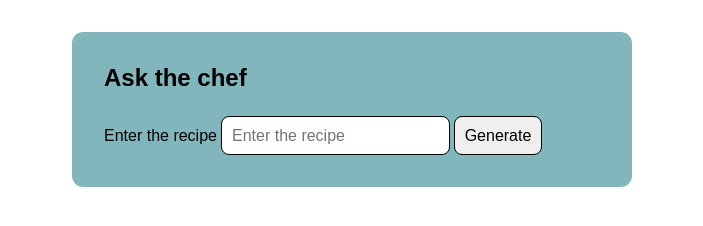
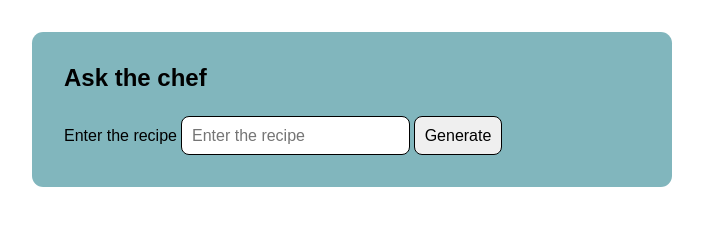
Before and after one commit to darellanodev/chef-ai, a website with bundled scripts: page index.html in a window 1280 px wide. Shown: the whole page, without its empty margins (288-991 px from the left). Built offline with nearby package versions, Linux system fonts and the light colour scheme.

Commit message:
feat: Improve the width of the card and form using clamp (closes #4)

```diff
--- a/src/style.css
+++ b/src/style.css
@@ -16,7 +16,7 @@ body {
 
 #recipeCard,
 #recipeForm {
-  width: 35em;
+  width: clamp(20em, 80vw, 40em);
   padding: 2em;
   margin: 2em;
   border-radius: 0.7em;
```
